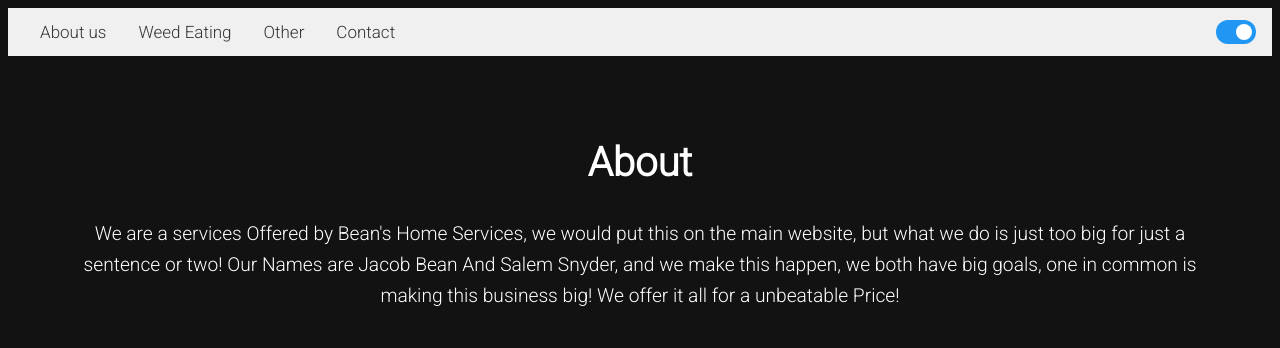
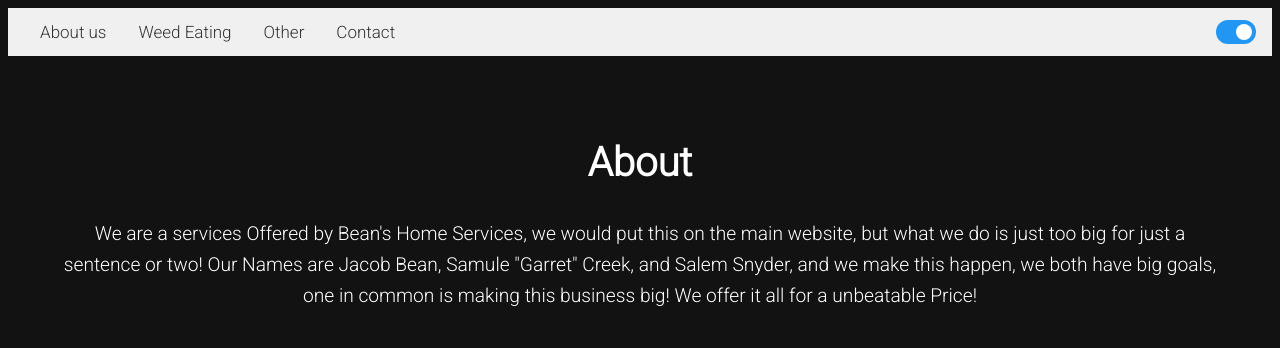
Before and after one commit to Beanandcolawncare/beanandcolawncare.github.io, a plain HTML site: page index.html in a window 1280 px wide. Shown: the top 348 px of the page. Drawn offline with Linux system fonts and the light colour scheme; grey boxes are pictures that could not be loaded.

Commit message:
Update index.html
Updated "About Us"

```diff
--- a/index.html
+++ b/index.html
@@ -26,7 +26,7 @@
 
     <div id="About" class="section">
         <h2>About</h2>
-        <p>We are a services Offered by Bean's Home Services, we would put this on the main website, but what we do is just too big for just a sentence or two! Our Names are Jacob Bean And Salem Snyder, and we make this happen, we both have big goals, one in common is making this business big! We offer it all for a unbeatable Price!</p>
+        <p>We are a services Offered by Bean's Home Services, we would put this on the main website, but what we do is just too big for just a sentence or two! Our Names are Jacob Bean, Samule "Garret" Creek, and Salem Snyder, and we make this happen, we both have big goals, one in common is making this business big! We offer it all for a unbeatable Price!</p>
         <img src="https://th.bing.com/th/id/OIP.6WKDaEllZF6VQrsnREBKKgHaEy?81&h=183&c=7&r=0&o=5&p" alt="Me and Salem" class="section-image">
     </div>
 
```
